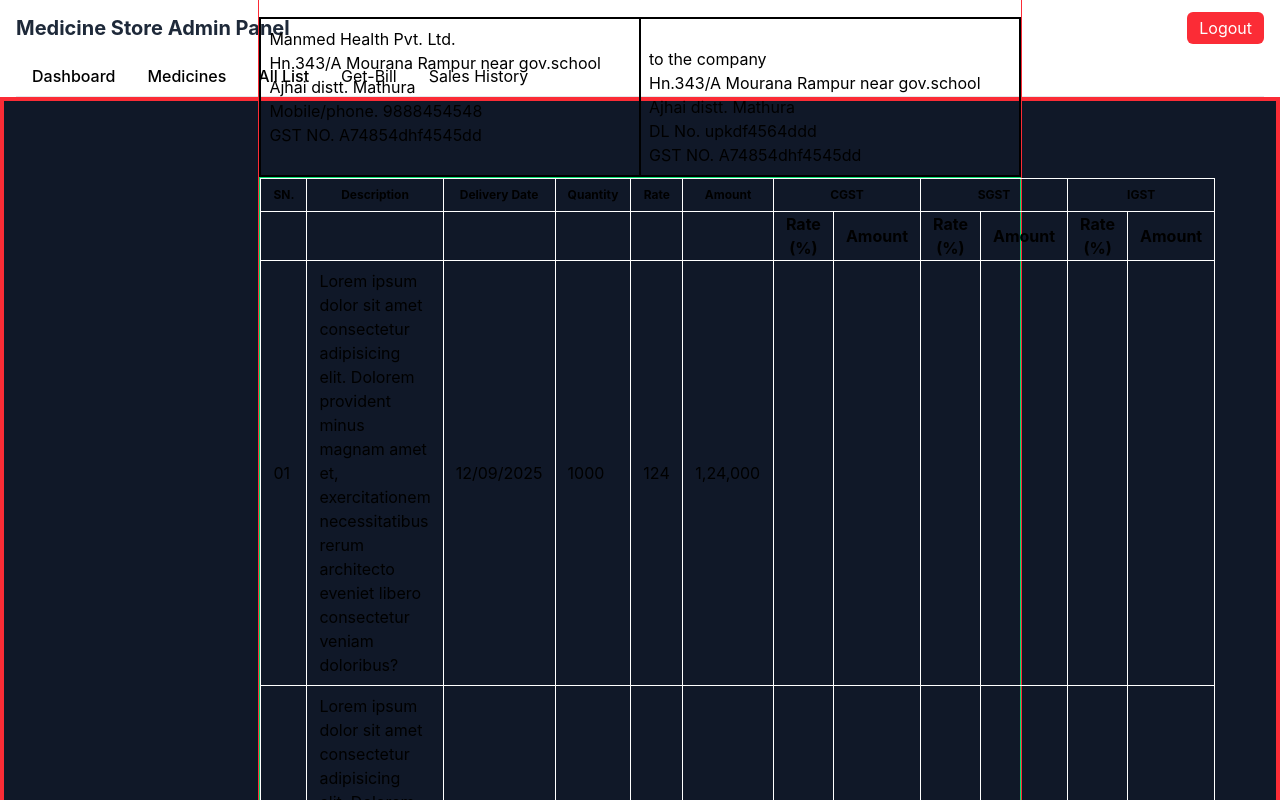
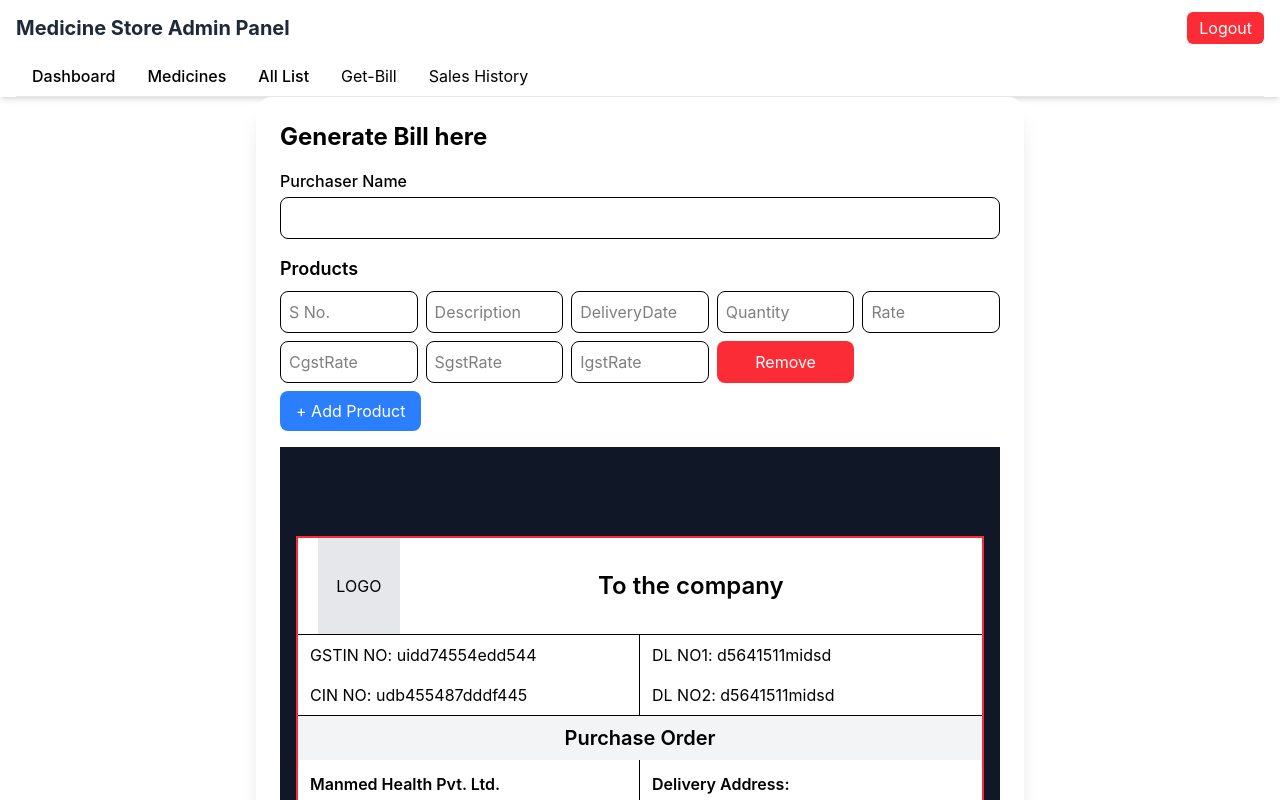
Before and after one commit to manmedhealth/CBO-Client, a React (Vite) app: page /billing in a window 1280 px wide. Both pictures are taken after typing "name@example.com", "Sample123" into the empty fields and a click on the button "Login". Shown: the top 800 px of the page. Built offline with nearby package versions, Linux system fonts and the light colour scheme.

Commit message:
intract form to bill

```diff
--- a/src/components/Billtem.jsx
+++ b/src/components/Billtem.jsx
@@ -1,113 +1,175 @@
-import React from 'react'
+import React, { useState } from 'react'
 
-function Billtem() {
+function Billtem({billitems}) {
+
+    // Calculate amounts for display
+    const calculateAmounts = (item) => {
+        const amount = item.quantity * item.rate;
+        const cgstAmount = amount * (item.cgstRate / 100);
+        const sgstAmount = amount * (item.sgstRate / 100);
+        const igstAmount = amount * (item.igstRate / 100);
+        const total = amount + cgstAmount + sgstAmount + igstAmount;
+
+        return {
+            amount,
+            cgstAmount,
+            sgstAmount,
+            igstAmount,
+            total
+        };
+    };
+
+
+
+
+
+// Calculate totals for all items
+    const calculateTotals = () => {
+        let totalAmount = 0;
+        let totalCgst = 0;
+        let totalSgst = 0;
+        let totalIgst = 0;
+        let grandTotal = 0;
+
+        billitems.forEach(item => {
+            const amounts = calculateAmounts(item);
+            totalAmount += amounts.amount;
+            totalCgst += amounts.cgstAmount;
+            totalSgst += amounts.sgstAmount;
+            totalIgst += amounts.igstAmount;
+            grandTotal += amounts.total;
+        });
+
+        return {
+            totalAmount,
+            totalCgst,
+            totalSgst,
+            totalIgst,
+            grandTotal
+        };
+    };
+
+    const totals = calculateTotals();
+
+
+
     return (
-        <div className='border border-4 border-red-500 flex justify-center items-center h-[900px] bg-gray-900'>
-            <div className='w-[60%] border border-red-500'>
-                <div className='border flex'><div className='ml-5 py-5'>LOGO</div> <div className='w-full flex items-center text-2xl text-white font-semibold justify-center'>To the company</div> </div>
-                <div className='border'>
-                    <div className='flex border w-full'>
-                        <div className='w-[50%] pl-3 border'>GSTIN NO:  uidd74554edd544</div>
-                        <div className='w-[50%] pl-3 border'>DL NO1:  d5641511midsd</div>
+        <div className='flex justify-center items-center min-h-screen bg-gray-900 p-4'>
+            <div className='w-full max-w-6xl border-2 border-red-500 bg-white'>
+                {/* Header */}
+                <div className='border-b flex items-center'>
+                    <div className='ml-5 py-5 w-24 h-24 bg-gray-200 flex items-center justify-center'>LOGO</div>
+                    <div className='w-full flex items-center text-2xl font-semibold justify-center'>To the company</div>
+                </div>
+
+                {/* GSTIN and DL Info */}
+                <div className='border-b'>
+                    <div className='flex w-full'>
+                        <div className='w-1/2 pl-3 py-2 border-r'>GSTIN NO: uidd74554edd544</div>
+                        <div className='w-1/2 pl-3 py-2'>DL NO1: d5641511midsd</div>
                     </div>
-                    <div className='flex border w-full'>
-                        <div className='w-[50%] pl-3 border'>CIN NO:  udb455487dddf445</div>
-                        <div className='w-[50%] pl-3 border'>DL NO2:  d5641511midsd</div>
+                    <div className='flex w-full'>
+                        <div className='w-1/2 pl-3 py-2 border-r'>CIN NO: udb455487dddf445</div>
+                        <div className='w-1/2 pl-3 py-2'>DL NO2: d5641511midsd</div>
                     </div>
+                </div>
 
+                {/* Title */}
+                <div className='flex justify-center text-xl font-semibold py-2 bg-gray-100'>
+                    Purchase Order
                 </div>
-                <div className=' flex justify-center text-xl text-white font-semibold py-1'>Purchase Order</div>
-                <div className='border flex'>
-                    <div className='border w-full p-2'>
-                        <div>Manmed Health Pvt. Ltd.</div>
+
+                {/* Company and Delivery Info */}
+                <div className='border-b flex'>
+                    <div className='w-1/2 p-3 border-r'>
+                        <div className='font-semibold'>Manmed Health Pvt. Ltd.</div>
                         <div>Hn.343/A Mourana Rampur near gov.school Ajhai distt. Mathura</div>
                         <div>Mobile/phone. 9888454548</div>
                         <div>GST NO. A74854dhf4545dd</div>
                     </div>
-                    <div className='border w-full p-2'>
-                        <div className='text-sm font-semibold text-white'>Dlivery Address:</div>
+                    <div className='w-1/2 p-3'>
+                        <div className='font-semibold'>Delivery Address:</div>
                         <div>to the company</div>
                         <div>Hn.343/A Mourana Rampur near gov.school Ajhai distt. Mathura</div>
                         <div>DL No. upkdf4564ddd</div>
                         <div>GST NO. A74854dhf4545dd</div>
-
                     </div>
                 </div>
 
-                <div className="border border-green-400 ">
-                    <table className='border border-red-500'>
+                {/* Items Table */}
+                <div className="overflow-x-auto">
+                    <table className='w-full border-collapse'>
                         <thead>
-                            <tr className='text-xs'>
-                                <th className='border border-white px-3 py-2'>SN.</th>
-                                <th className='border border-white px-3 py-2 w-full'>Description</th>
-                                <th className='border border-white px-3 py-2'>Delivery Date</th>
-                                <th className='border border-white px-3 py-2'>Quantity</th>
-                                <th className='border border-white px-3 py-2'>Rate</th>
+                            <tr className='bg-gray-100'>
+                                <th className='border px-2 py-1 text-xs'>SN.</th>
+                                <th className='border px-2 py-1 text-xs w-full'>Description</th>
+                                <th className='border px-2 py-1 text-xs'>Delivery Date</th>
+                                <th className='border px-2 py-1 text-xs'>Quantity</th>
+                                <th className='border px-2 py-1 text-xs'>Rate</th>
+                                <th className='border px-2 py-1 text-xs'>Amount</th>
+                                <th className='border px-2 py-1 text-xs' colSpan="2">CGST</th>
+                                <th className='border px-2 py-1 text-xs' colSpan="2">SGST</th>
+                                <th className='border px-2 py-1 text-xs' colSpan="2">IGST</th>
+                            </tr>
+
+                            <tr className='bg-gray-50'>
+                                <th className='border px-2 py-1'></th>
+                                <th className='border px-2 py-1'></th>
+                                <th className='border px-2 py-1'></th>
+                                <th className='border px-2 py-1'></th>
+                                <th className='border px-2 py-1'></th>
+                                <th className='border px-2 py-1'></th>
+                                <th className='border px-2 py-1 text-xs'>Rate (%)</th>
+                                <th className='border px-2 py-1 text-xs'>Amount</th>
+                                <th className='border px-2 py-1 text-xs'>Rate (%)</th>
+                                <th className='border px-2 py-1 text-xs'>Amount</th>
+                                <th className='border px-2 py-1 text-xs'>Rate (%)</th>
+                                <th className='border px-2 py-1 text-xs'>Amount</th>
+                            </tr>
+                        </thead>
+                        <tbody>
+                            {billitems.map((data, index) => {
+                                const amounts = calculateAmounts(data);
+                                return (
+                                    <tr key={index}>
+                                        <td className='border px-2 py-1'>{data.sn}</td>
+                                        <td className='border px-2 py-1'>{data.description}</td>
+                                        <td className='border px-2 py-1'>{data.deliveryDate}</td>
+                                        <td className='border px-2 py-1 text-right'>{data.quantity}</td>
+                                        <td className='border px-2 py-1 text-right'>{data.rate}</td>
+                                        <td className='border px-2 py-1 text-right'>{amounts.amount.toFixed(2)}</td>
+                                        <td className='border px-2 py-1 text-right'>{data.cgstRate}</td>
+                                        <td className='border px-2 py-1 text-right'>{amounts.cgstAmount.toFixed(2)}</td>
+                                        <td className='border px-2 py-1 text-right'>{data.sgstRate}</td>
+                                        <td className='border px-2 py-1 text-right'>{amounts.sgstAmount.toFixed(2)}</td>
+                                        <td className='border px-2 py-1 text-right'>{data.igstRate}</td>
+                                        <td className='border px-2 py-1 text-right'>{amounts.igstAmount.toFixed(2)}</td>
+                                    </tr>
+                                );
+                            })}
 
 
-                                <th className='border border-white px-3 py-2'>Amount</th>
-                                <th className='border border-white px-3 py-2' colspan="2">CGST</th>
-                                <th className='border border-white px-3 py-2' colspan="2">SGST</th>
-                                <th className='border border-white px-3 py-2' colspan="2">IGST</th>
+                            {/* Summary Row */}
+                            <tr className='bg-gray-100 font-semibold'>
+                                <td className='border px-2 py-1 text-right' colSpan="5">Total:</td>
+                                <td className='border px-2 py-1 text-right'>{totals.totalAmount.toFixed(2)}</td>
+                                <td className='border px-2 py-1 text-right' colSpan="2">{totals.totalCgst.toFixed(2)}</td>
+                                <td className='border px-2 py-1 text-right' colSpan="2">{totals.totalSgst.toFixed(2)}</td>
+                                <td className='border px-2 py-1 text-right' colSpan="2">{totals.totalIgst.toFixed(2)}</td>
+                            </tr>
+                            <tr className='bg-gray-100 font-semibold'>
+                                <td className='border px-2 py-1 text-right' colSpan="11">Grand Total:</td>
+                                <td className='border px-2 py-1 text-right'>{totals.grandTotal.toFixed(2)}</td>
                             </tr>
 
-                            <tr>
 
-
-                                <th className='border border-white'></th>
-                                <th className='border border-white'></th>
-                                <th className='border border-white'></th>
-                                <th className='border border-white'></th>
-                                <th className='border border-white'></th>
-                                <th className='border border-white'></th>
-                                <th className='border border-white px-3'>Rate (%)</th>
-                                <th className='border border-white px-3'>Amount</th>
-                                <th className='border border-white px-3'>Rate (%)</th>
-                                <th className='border border-white px-3'>Amount</th>
-                                <th className='border border-white px-3'>Rate (%)</th>
-                                <th className='border border-white px-3'>Amount</th>
-                            </tr>
-
-                        </thead>
-                        <tbody>
-                            <tr>
-                                <td className='border border-white px-3 '>01</td>
-                                <td className='border border-white px-3 py-2'>Lorem ipsum dolor sit amet consectetur adipisicing elit. Dolorem provident minus magnam amet et, exercitationem necessitatibus rerum architecto eveniet libero consectetur veniam  doloribus?</td>
-                                <td className='border border-white px-3 py-2 '>12/09/2025</td>
-                                <td className='border border-white px-3 py-2 '>1000</td>
-                                <td className='border border-white px-3 py-2 '>124</td>
-                                <td className='border border-white px-3 py-2 '>1,24,000</td>
-                                <td className='border border-white px-3 py-2 '></td>
-                                <td className='border border-white px-3 py-2 '></td>
-                                <td className='border border-white px-3 py-2 '></td>
-                                <td className='border border-white px-3 py-2 '></td>
-                                <td className='border border-white px-3 py-2 '></td>
-                                <td className='border border-white px-3 py-2 '></td>
-
-
-
-                            </tr>
-                            <tr>
-                                <td className='border border-white px-3 '>02</td>
-                                <td className='border border-white px-3 py-2'>Lorem ipsum dolor sit amet consectetur adipisicing elit. Dolorem provident minus magnam amet et, exercitationem necessitatibus rerum architecto eveniet libero consectetur veniam  doloribus?</td>
-                                <td className='border border-white px-3 py-2 '>12/09/2025</td>
-                                <td className='border border-white px-3 py-2 '>1000</td>
-                                <td className='border border-white px-3 py-2 '>140</td>
-                                <td className='border border-white px-3 py-2 '>1,40,000</td>
-                                <td className='border border-white px-3 py-2 '></td>
-                                <td className='border border-white px-3 py-2 '></td>
-                                <td className='border border-white px-3 py-2 '></td>
-                                <td className='border border-white px-3 py-2 '></td>
-                                <td className='border border-white px-3 py-2 '></td>
-                                <td className='border border-white px-3 py-2 '></td>
-                            </tr>
-                            <td className='border border-red-500 ' colspan="12">
-                                <tr><td className='border border-red-500 px-3 py-2'>Amount:</td> <td className='border border-red-500 px-3 py-2'>2,64,000</td></tr>
-                                <tr><td className='border border-red-500 px-3 py-2'>Add IGST:</td> <td className='border border-red-500 px-3 py-2'>31,680</td></tr>
-                                <tr><td className='border border-red-500 px-3 py-2'>Total</td> <td className='border border-red-500 px-3 py-2'>2,95,682</td></tr>
-                            </td>
                         </tbody>
                     </table>
+                </div>
+
+                {/* Footer */}
+                <div className='border-t p-3 text-sm text-center'>
+                    This is a computer generated invoice and does not require a signature
                 </div>
             </div>
         </div>
--- a/src/page/Billing.jsx
+++ b/src/page/Billing.jsx
@@ -2,92 +2,115 @@ import React, { useState } from "react";
 import Billtem from "../components/Billtem";
 
 export default function Billing() {
-  // const [purchaser, setPurchaser] = useState("");
+
+  const [billitems, setbillItems] = useState([
+    { sn: 1, description: "Medicine A", deliveryDate: "45/08/2025", quantity: "50", rate: "2", cgstRate: "10", sgstRate: "10", igstRate: "10" }
+  ]);
+
+
+  const [purchaser, setPurchaser] = useState("");
   // const [items, setItems] = useState([{ product: "", quantity: "", price: "" }]);
+  const [items, setItems] = useState([{ sn: "", description: "", deliveryDate: "", quantity: "", rate: "", cgstRate: "", sgstRate: "", igstRate: "" }]);
+  // console.log('items =>', items) // [{}]
 
-  // const handleItemChange = (index, field, value) => {
-  //   const updatedItems = [...items];
-  //   updatedItems[index][field] = value;
-  //   setItems(updatedItems);
-  // };
+  const handleItemChange = (index, field, value) => {
+    const updatedItems = [...items];  // [{}]
+    // console.log("updateitems =>", updatedItems)
+    updatedItems[index][field] = value;
+    setItems(updatedItems);
+  };
 
-  // const addItem = () => {
-  //   setItems([...items, { product: "", quantity: 1, price: 0 }]);
-  // };
+  const addItem = () => {
+    setItems([...items, { product: "", quantity: 1, price: 0 }]);
+    setbillItems([...billitems, { sn: 2, description: "Medicine B", deliveryDate: "45/08/2025", quantity: "25", rate: "4", cgstRate: "10", sgstRate: "10", igstRate: "20" }])
+  };
 
-  // const removeItem = (index) => {
-  //   setItems(items.filter((_, i) => i !== index));
-  // };
+  const removeItem = (index) => {
+    setItems(items.filter((_, i) => i !== index));
+    // for remove bill
+    setbillItems(billitems.filter((_, i) => i !== index))
+  };
+
+
 
 
   return (
-    // <div className="p-6 max-w-3xl mx-auto bg-white shadow-xl rounded-2xl">
-    //   <h1 className="text-2xl font-bold mb-4">Generate Bill here</h1>
+    <div className="p-6 max-w-3xl mx-auto bg-white shadow-xl rounded-2xl">
+      <h1 className="text-2xl font-bold mb-4">Generate Bill here</h1>
 
-    //   <div className="mb-4">
-    //     <label className="block mb-1 font-medium">Purchaser Name</label>
-    //     <input
-    //       type="text"
-    //       value={purchaser}
-    //       onChange={(e) => setPurchaser(e.target.value)}
-    //       className="w-full border rounded-lg p-2"
-    //     />
-    //   </div>
+      <div className="mb-4">
+        <label className="block mb-1 font-medium">Purchaser Name</label>
+        <input
+          type="text"
+          value={purchaser}
+          onChange={(e) => setPurchaser(e.target.value)}
+          className="w-full border rounded-lg p-2"
+        />
+      </div>
 
-    //   <h2 className="text-lg font-semibold mb-2">Products</h2>
-    //   {items.map((item, index) => (
-    //     <div key={index} className="grid grid-cols-4 gap-2 mb-2">
-    //       <input
-    //         type="text"
-    //         placeholder="Product Name"
-    //         value={item.product}
-    //         onChange={(e) => handleItemChange(index, "product", e.target.value)}
-    //         className="border rounded-lg p-2"
-    //       />
-    //       <input
-    //         type="number"
-    //         placeholder="Quantity"
-    //         value={item.quantity}
-    //         onChange={(e) =>handleItemChange(index, "quantity", Number(e.target.value))
-    //         }
-    //         className="border rounded-lg p-2"
-    //       />
-    //       <input
-    //         type="number"
-    //         placeholder="Price"
-    //         value={item.price}
-    //         onChange={(e) =>
-    //           handleItemChange(index, "price", Number(e.target.value))
-    //         }
-    //         className="border rounded-lg p-2"
-    //       />
-    //       <button
-    //         onClick={() => removeItem(index)}
-    //         className="bg-red-500 text-white rounded-lg p-2"
-    //       >
-    //         Remove
-    //       </button>
-    //     </div>
-    //   ))}
+      <h2 className="text-lg font-semibold mb-2">Products</h2>
+      {items.map((item, index) => (
+        <div    key={index} className="grid grid-cols-5 gap-2 mb-2">
+          <input
+            type="number"
+            placeholder="S No."
+            value={item.sn}
+            onChange={(e) => handleItemChange(index, "sn", Number(e.target.value))}
+            className="border rounded-lg p-2"
+          />
+          <input
+            type="text"
+            placeholder="Description"
+            value={item.description}
+            onChange={(e) => handleItemChange(index, "description", (e.target.value))
+            }
+            className="border rounded-lg p-2"
+          />
+          <input
+            type="text"
+            placeholder="DeliveryDate"
+            value={item.deliveryDate}
+            onChange={(e) =>
+              handleItemChange(index, "deliveryDate", (e.target.value))
+            }
+            className="border rounded-lg p-2"
+          />
 
-    //   <button
-    //     onClick={addItem}
-    //     className="bg-blue-500 text-white px-4 py-2 rounded-lg mb-4"
-    //   >
-    //     + Add Product
-    //   </button>
+          <input type="number" placeholder="Quantity" className="border rounded-lg p-2" onChange={(e) => handleItemChange(index, "quantity", Number(e.target.value))} />
+          <input type="number" placeholder="Rate" className="border rounded-lg p-2" onChange={(e) => handleItemChange(index, "rate", Number(e.target.value))} />
+          <input type="number" placeholder="CgstRate" value={item.cgstRate} className="border rounded-lg p-2" onChange={(e) => handleItemChange(index, "cgstRate", Number(e.target.value))} />
+          <input type="number" placeholder="SgstRate" value={item.sgstRate} className="border rounded-lg p-2" onChange={(e) => handleItemChange(index, "sgstRate", Number(e.target.value))} />
+          <input type="number" placeholder="IgstRate" value={item.igstRate} className="border rounded-lg p-2" onChange={(e) => handleItemChange(index, "igstRate", Number(e.target.value))} />
 
-    //   <div className="flex justify-end">
-    //     <button
-    //       className="bg-green-600 text-white px-6 py-2 rounded-xl"
-    //     >
-    //       Generate PDF
-    //     </button>
-    //   </div>
-    // </div>
+          <button
+            onClick={() => removeItem(index)}
+            className="bg-red-500 text-white rounded-lg p-2"
+          >
+            Remove
+          </button>
 
-    <>
-    <Billtem/>
-    </>
+        </div>
+      ))}
+
+      <button
+        onClick={addItem}
+        className="bg-blue-500 text-white px-4 py-2 rounded-lg mb-4"
+      >
+        + Add Product
+      </button>
+
+      {/* <div className="flex justify-end border hidden">
+        <button
+          className="bg-green-600 text-white px-6 py-2 rounded-xl"
+        >
+          Generate PDF
+        </button>
+      </div> */}
+
+
+      <Billtem billitems={items} />
+    </div>
+
+
   );
 }
```
